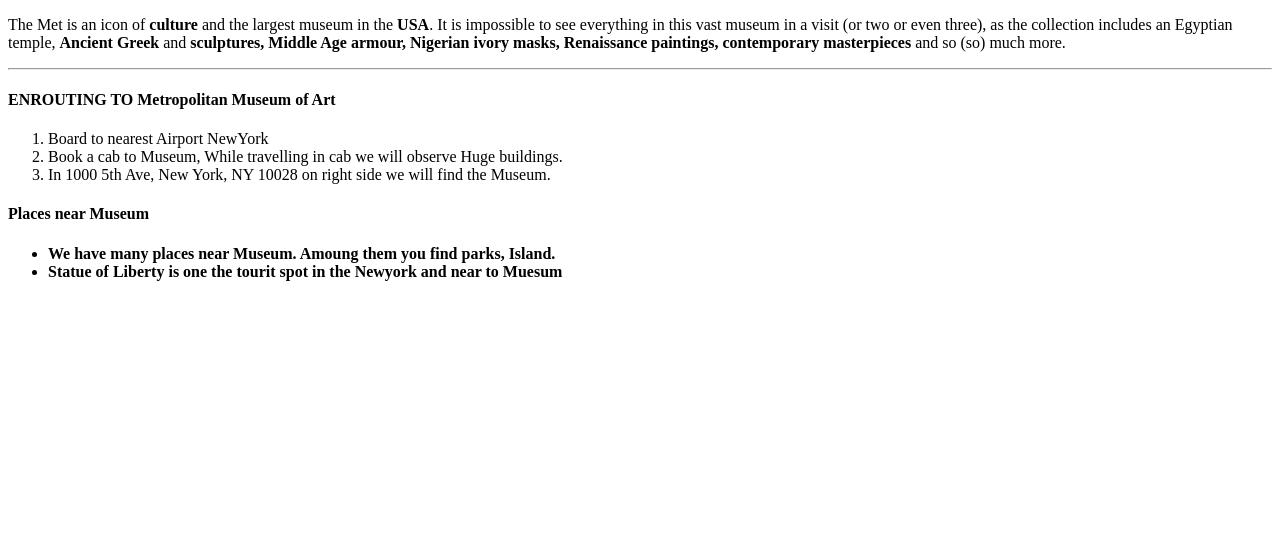
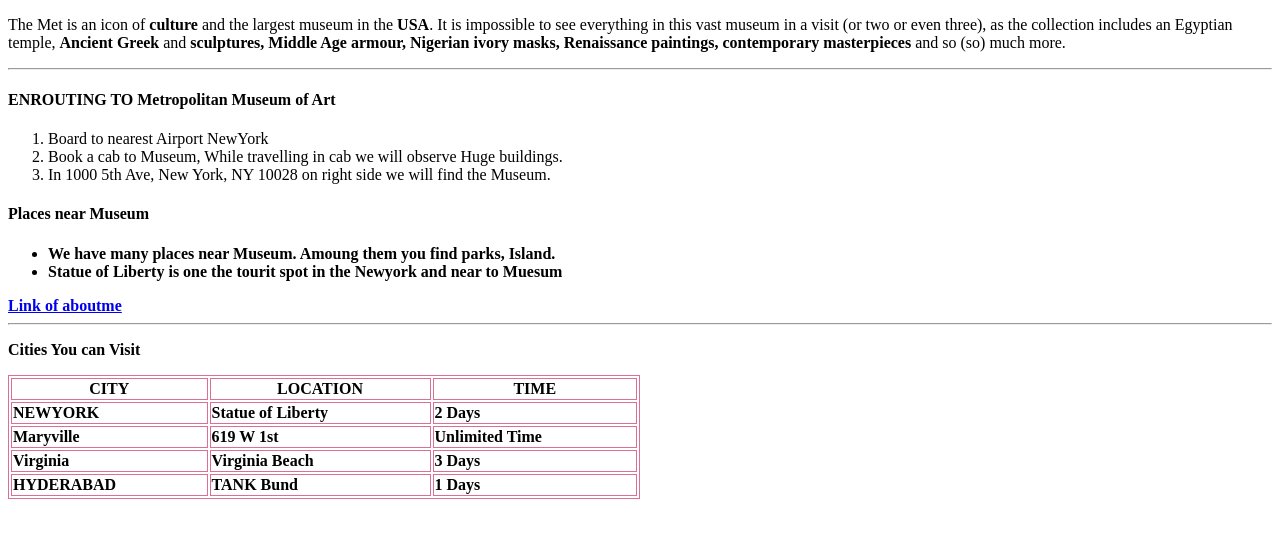
Before and after one commit to 44-563-Web-Apps-F22/44563-webapps-assignment-3-KarthikMunnur, a plain HTML site: page index.html in a window 1280 px wide. Shown: the part 105-642 px from the top of the page. Drawn offline with Linux system fonts and the light colour scheme.

Commit message:
Added City Details in Table format

```diff
--- a/index.html
+++ b/index.html
@@ -39,6 +39,57 @@
                 <li>We have many places near Museum. Amoung them you find parks, Island.</li>
                 <li>Statue of Liberty is one the tourit spot in the Newyork and near to Muesum</li>
             </ul>
+
+           <a href="https://github.com/44-563-Web-Apps-F22/44563-webapps-assignment-3-KarthikMunnur/blob/3a98f3345716e78ee0211fa0f4fe72dc843d0274/aboutme.html"> Link of aboutme</a>
+
+    <hr>
+    <p> Cities You can Visit</p>
+    <style>
+      table, th, td {
+        border:1px  solid palevioletred;
+      }
+    </style>
+
+    <table style="width:50%">
+        <tr>
+            <th>CITY</th>
+            <th>LOCATION</th>
+            <th>TIME</th>
+        </tr>
+        <tr>
+            <td>NEWYORK</td>
+            <td>Statue of Liberty</td>
+            <td>2 Days</td>
+        </tr>
+        <tr>
+            <td>Maryville</td>
+            <td>619 W 1st</td>
+            <td>Unlimited Time</td>
+        </tr>
+        <tr>
+            <td>Virginia</td>
+            <td>Virginia Beach</td>
+            <td>3 Days</td>
+        </tr>
+        <tr>
+            <td>HYDERABAD</td>
+            <td>TANK Bund</td>
+            <td>1 Days</td>
+        </tr>
+
+    </table>
+
+
+
+
+
+
+
+
+
+
+
+
         </body>
 
 
```
